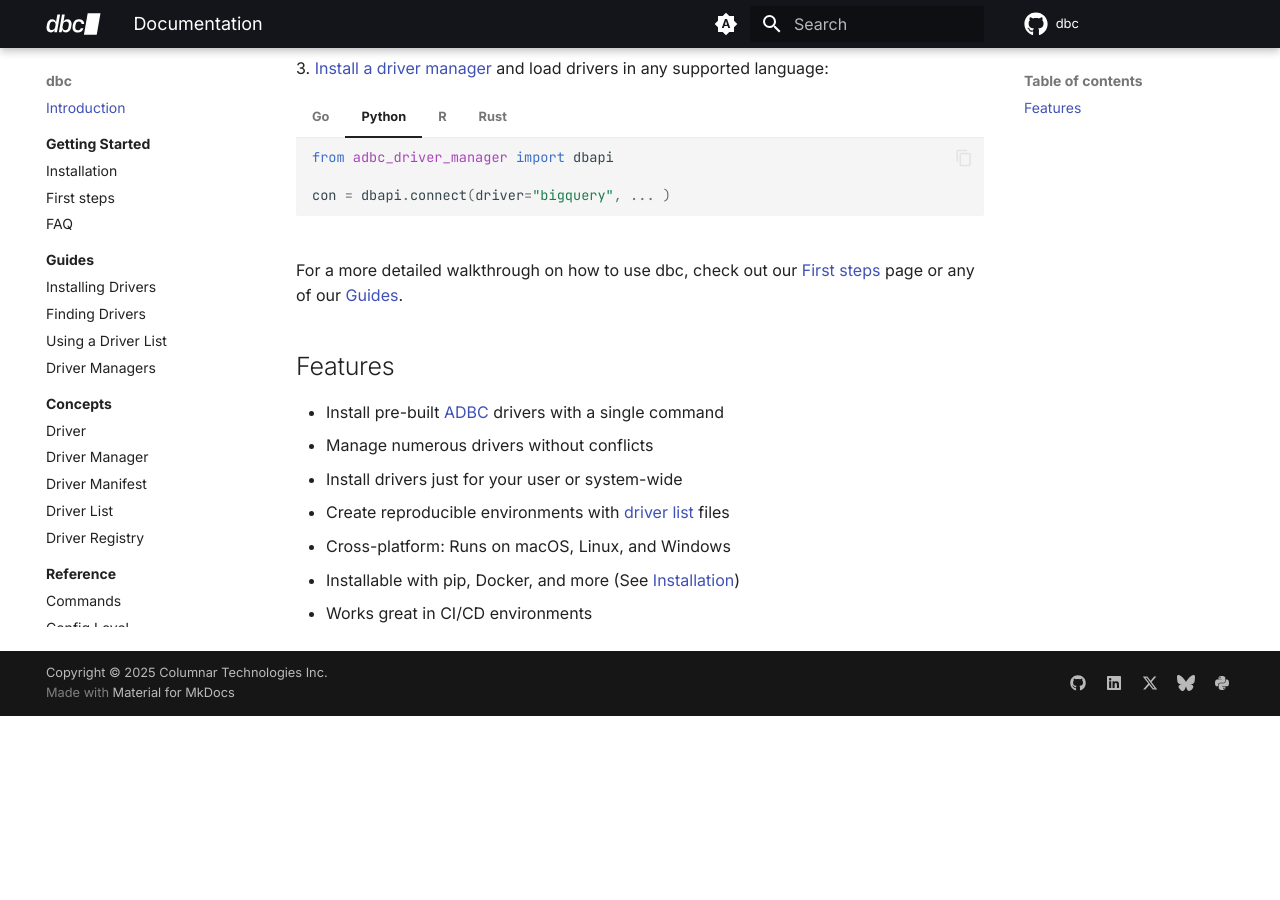
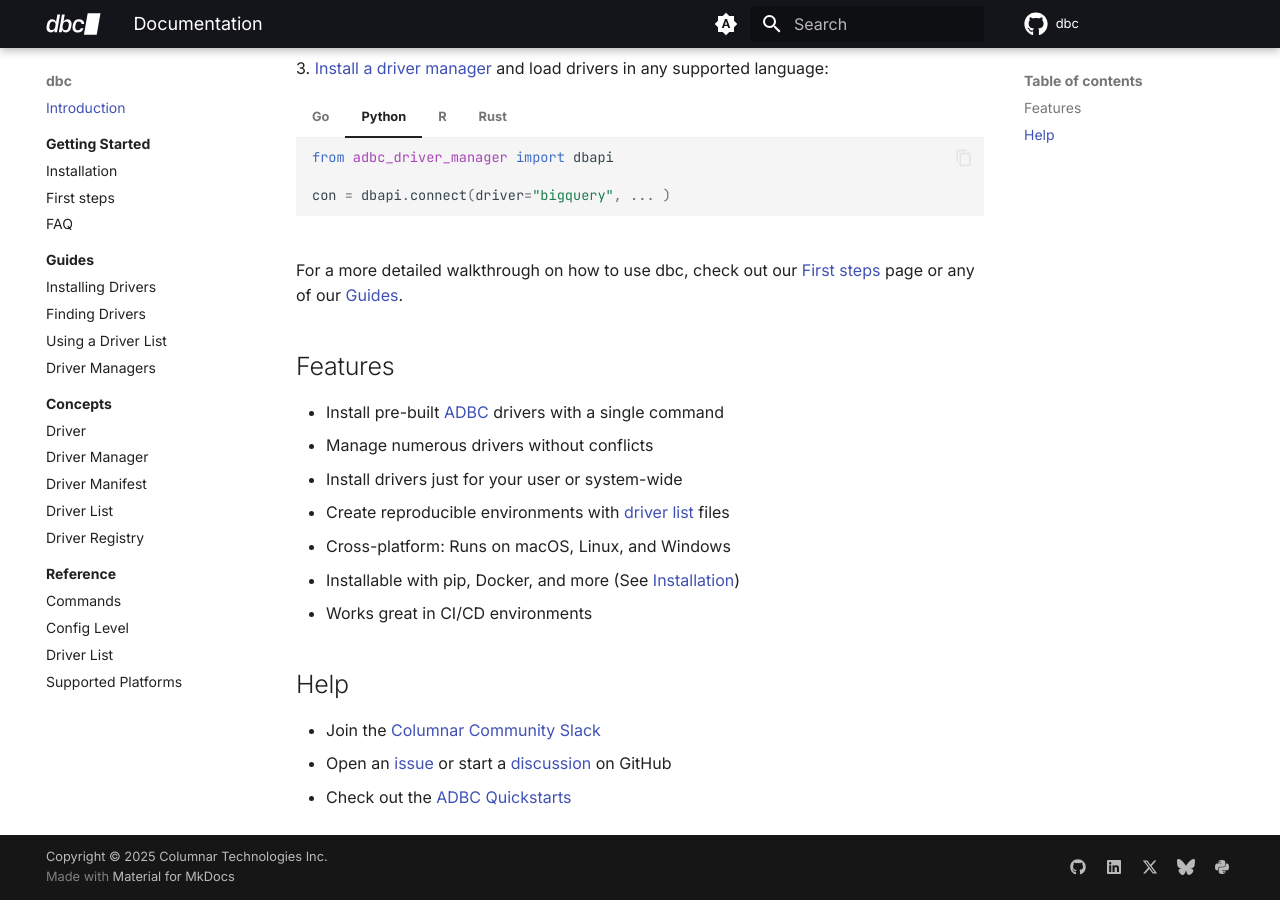
Before and after one commit to columnar-tech/dbc, an MkDocs documentation site: the page built from docs/index.md, in a window 1280 px wide and 900 px high, scrolled down 544 px. Built offline with MkDocs 1.6.1 and Material for MkDocs 9.7.7, drawn with Linux system fonts in a browser that asks for light colours; plug-ins that fetch from the network failed and are left out; comment, search, counter and statistics services are not loaded; before the commit the page ends 1260 px from its top, so only the background shows below that.

Commit message:
add help section

```diff
--- a/docs/index.md
+++ b/docs/index.md
@@ -472,3 +472,9 @@
 - Cross-platform: Runs on macOS, Linux, and Windows
 - Installable with pip, Docker, and more (See [Installation](./getting_started/installation.md))
 - Works great in CI/CD environments
+
+## Help
+
+- Join the [Columnar Community Slack](https://join.slack.com/t/columnar-community/shared_invite/zt-3gt5cb69i-KRjJj~mjUZv5doVmpcVa4w)
+- Open an [issue](https://github.com/columnar-tech/dbc/issues) or start a [discussion](https://github.com/columnar-tech/dbc/discussions) on GitHub
+- Check out the [ADBC Quickstarts](https://github.com/columnar-tech/adbc-quickstarts)
```
